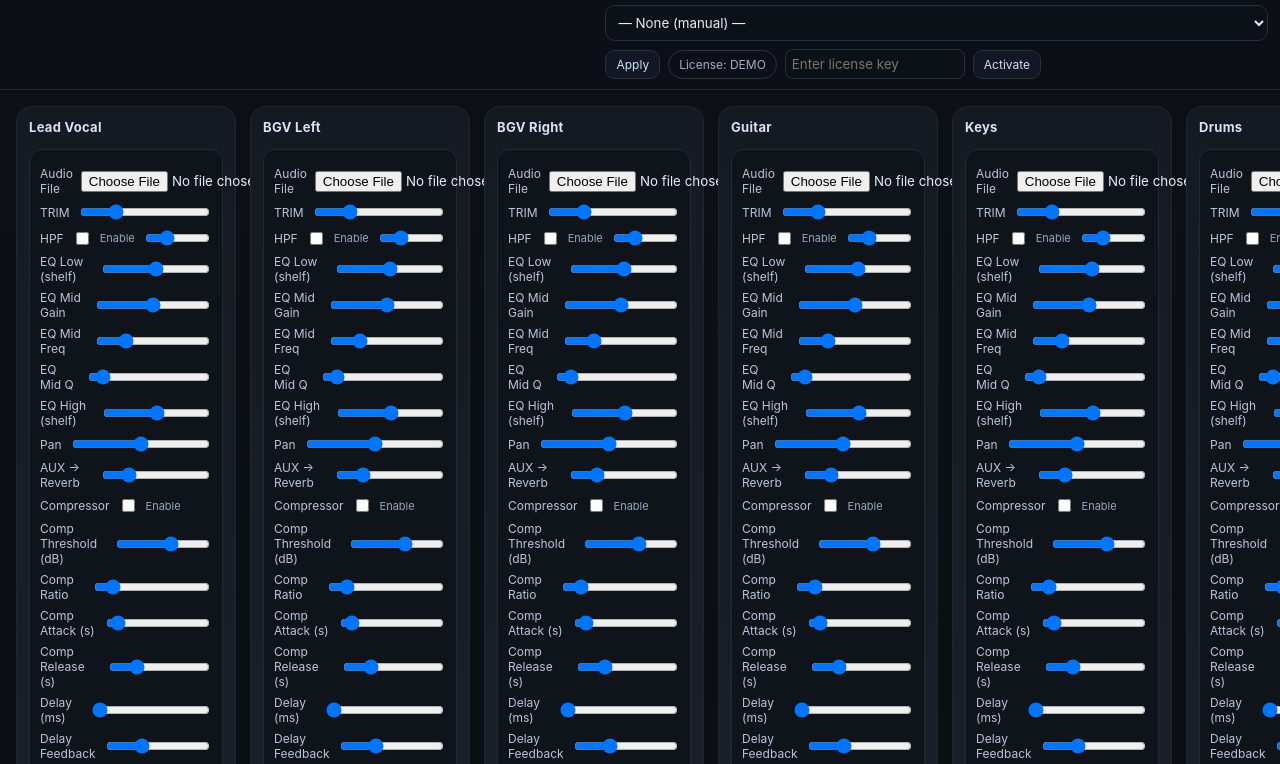
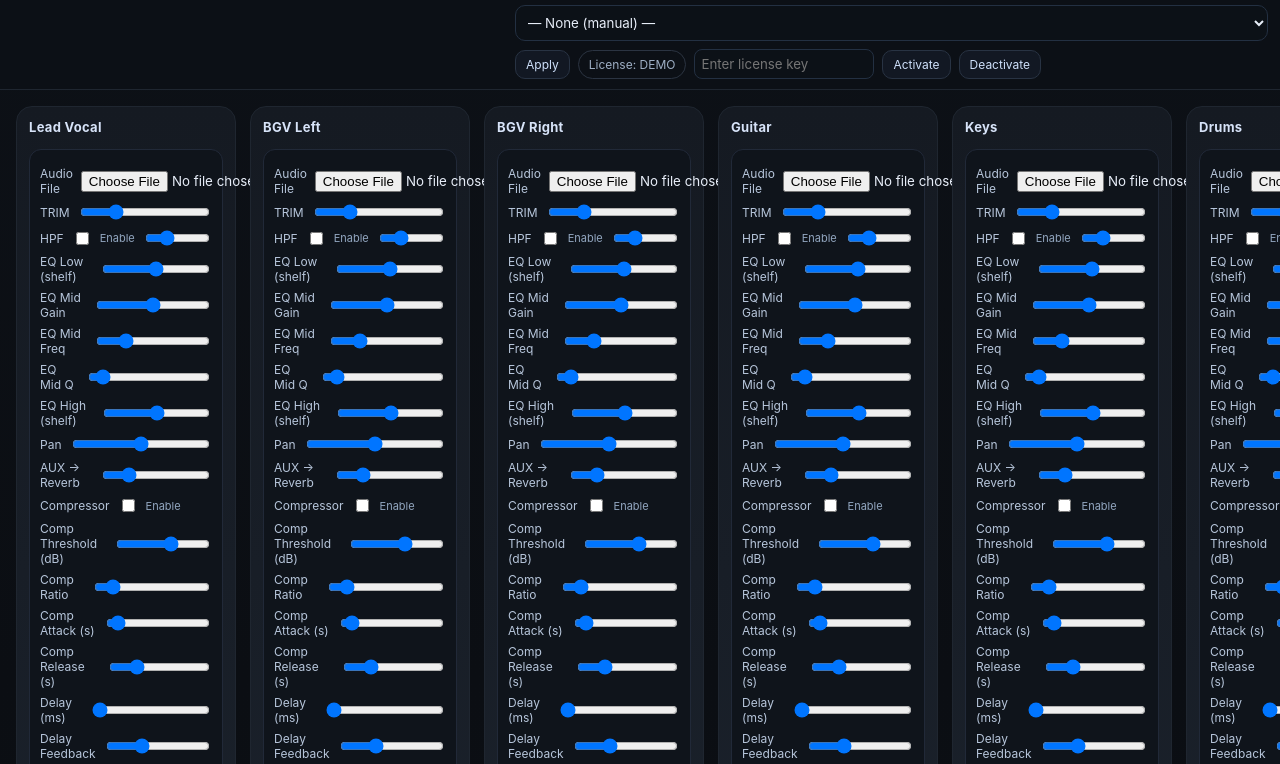
Before and after one commit to bslyuk240/mixer-pwa.netlify, a website: page index.html in a window 1280 px wide. Shown: the part 68-832 px from the top of the page. Drawn offline with Linux system fonts and the light colour scheme.

Commit message:
Update index.html

```diff
--- a/index.html
+++ b/index.html
@@ -112,6 +112,7 @@
         <span class="pill">License: <span id="licenseStatus">DEMO</span></span>
         <input id="licenseInput" type="text" placeholder="Enter license key">
         <button id="activateBtn" class="btn">Activate</button>
+        <button id="deactivateBtn" class="btn">Deactivate</button>
       </div>
     </div>
   </header>
```
